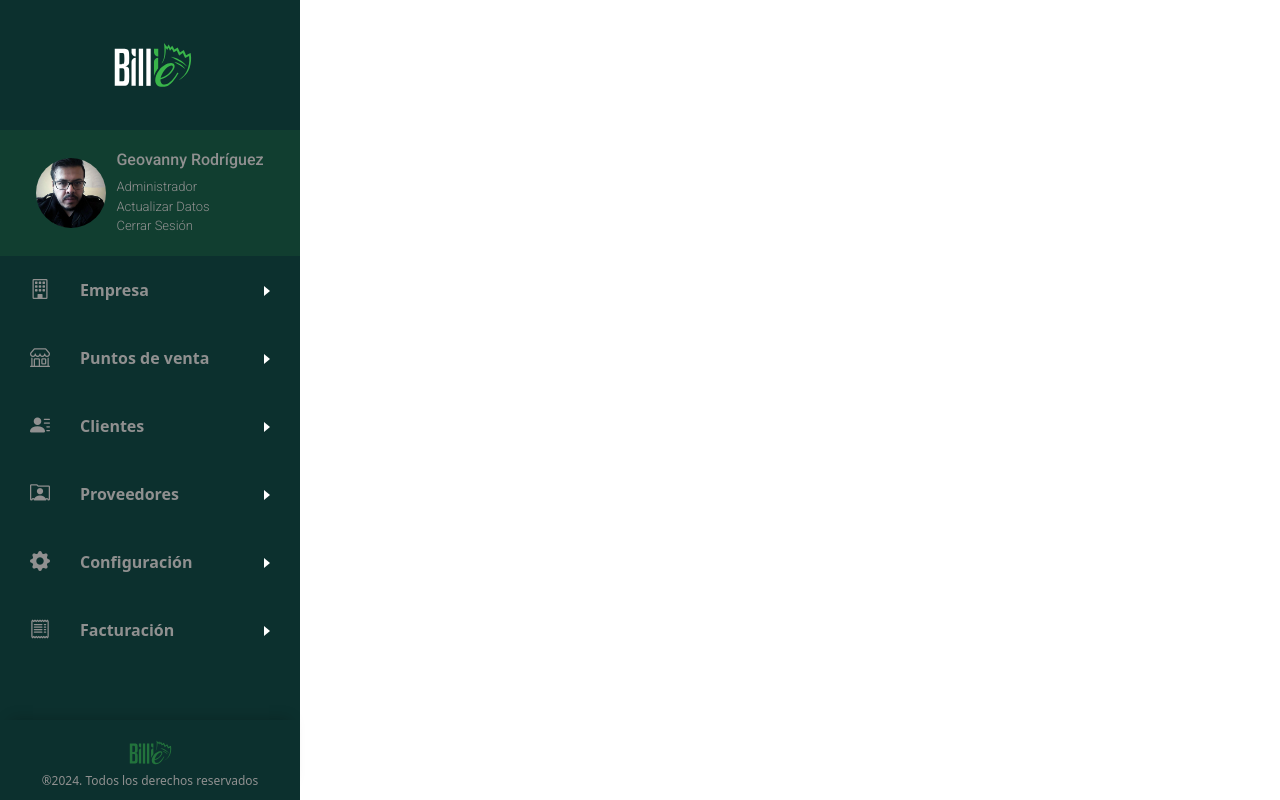
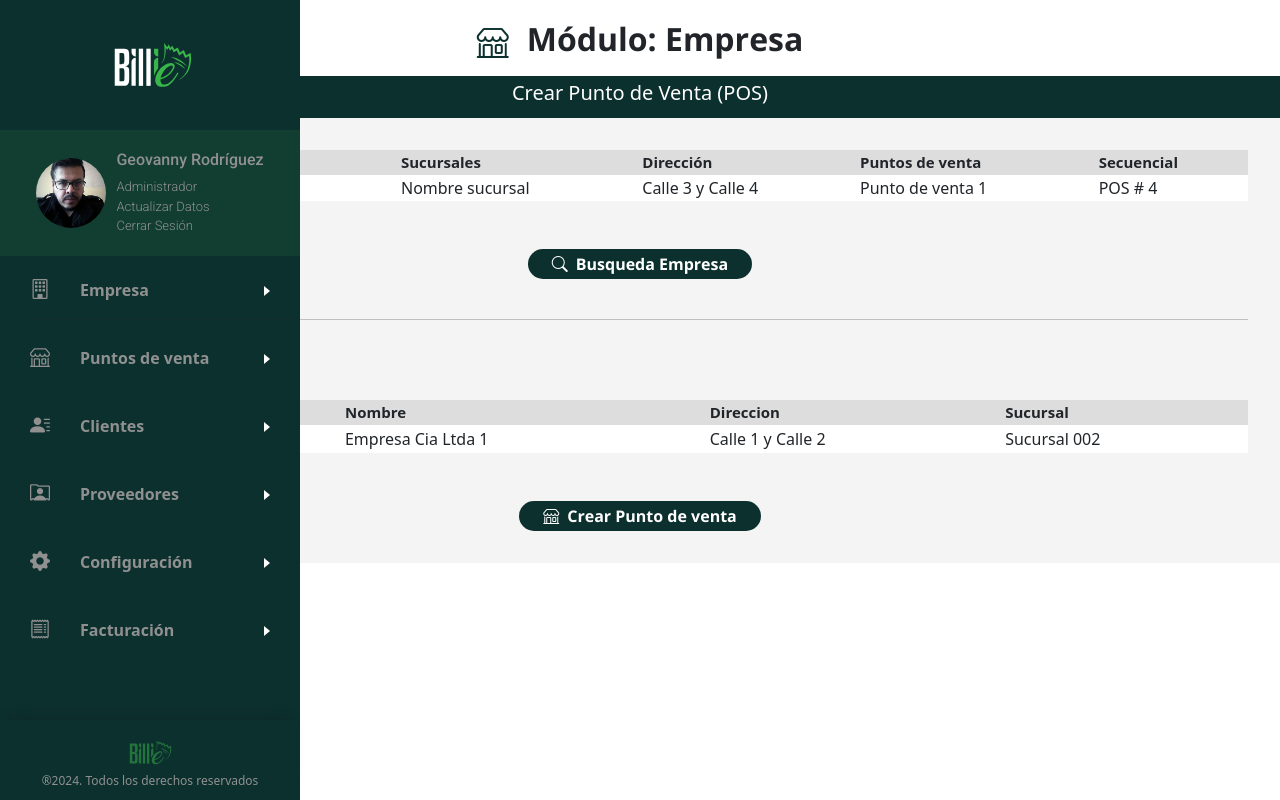
Before and after one commit to GeoRCH593/tfe-react, a React (Vite) app: page /puntos-de-venta/crearpos in a window 1280 px wide. Built offline with nearby package versions, Linux system fonts and the light colour scheme.

Commit message:
create module POS subpage crear pos

```diff
--- a/src/Components/SubPages/Empresa/BuscarSucursal.jsx
+++ b/src/Components/SubPages/Empresa/BuscarSucursal.jsx
@@ -1,6 +1,6 @@
 import {GlobalStyle} from '../../../styles/globalStyles';
 import {PageBody, BtnContain, BtnSubmit, TitlePage, FormTitle, FormComplete, FormDiv} from '../../../styles/Subpages/subpagesStyles';
-import {TableDeleteCompany} from './eliminarDatosStyle';
+import {TableDeleteCompany} from '../../../styles/Subpages/subpagesStyles';
 
 const Modul = "Empresa";
 const IconClass = "bi bi-building";
@@ -67,7 +67,7 @@ const BuscarSucursal = () => {
           <br />
           <hr />
           <div>
-            <h4>Lista de Sucursales:</h4>
+            <h5>Lista de Sucursales:</h5>
           </div>
           <TableDeleteCompany>
             <thead>
--- a/src/Components/SubPages/Empresa/BusquedaEmpresa.jsx
+++ b/src/Components/SubPages/Empresa/BusquedaEmpresa.jsx
@@ -1,6 +1,6 @@
 import {GlobalStyle} from '../../../styles/globalStyles';
 import {PageBody, BtnContain, BtnSubmit, TitlePage, FormTitle, FormComplete, FormDiv} from '../../../styles/Subpages/subpagesStyles';
-import {TableDeleteCompany} from './eliminarDatosStyle';
+import {TableDeleteCompany} from '../../../styles/Subpages/subpagesStyles.js'
 
 const Modul = "Empresa";
 const IconClass = "bi bi-building";
--- a/src/Components/SubPages/Empresa/CrearSucursal.jsx
+++ b/src/Components/SubPages/Empresa/CrearSucursal.jsx
@@ -8,7 +8,7 @@ import {
   FormComplete,
   FormDiv,
 } from "../../../styles/Subpages/subpagesStyles";
-import { TableDeleteCompany } from "./eliminarDatosStyle";
+import { TableDeleteCompany } from "../../../styles/Subpages/subpagesStyles.js";
 
 const Modul = "Empresa";
 const IconClass = "bi bi-building";
--- a/src/Components/SubPages/Empresa/EliminarDatos.jsx
+++ b/src/Components/SubPages/Empresa/EliminarDatos.jsx
@@ -8,7 +8,7 @@ import {
   FormComplete,
   FormDiv,
 } from "../../../styles/Subpages/subpagesStyles";
-import { TableDeleteCompany } from "./eliminarDatosStyle";
+import { TableDeleteCompany } from "../../../styles/Subpages/subpagesStyles.js";
 
 const Modul = "Empresa";
 const IconClass = "bi bi-building-fill";
--- a/src/Components/SubPages/Empresa/EliminarDatosSucursal.jsx
+++ b/src/Components/SubPages/Empresa/EliminarDatosSucursal.jsx
@@ -8,7 +8,7 @@ import {
   FormComplete,
   FormDiv,
 } from "../../../styles/Subpages/subpagesStyles";
-import { TableDeleteCompany } from "./eliminarDatosStyle";
+import { TableDeleteCompany } from "../../../styles/Subpages/subpagesStyles.js";
 import { SubTitleList } from "./eliminarDatosSucursalStyles";
 
 const Modul = "Empresa";
--- a/src/Components/SubPages/Empresa/eliminarDatosStyle.js
+++ /dev/null
@@ -1,15 +0,0 @@
-import styled from "styled-components";
-
-export const TableDeleteCompany =styled.table`
-width: 100%;
-align-items: center;
-justify-content: center;
- > thead {
-  background: #DDDDDD;
-  padding: 2em 3em;
- }
- > tbody {
-  padding-top: 1em;
-  padding: 2em 3em;
- }
-`;
--- /dev/null
+++ b/src/Components/SubPages/Puntos-de-venta/CrearPos.jsx
@@ -0,0 +1,97 @@
+import { GlobalStyle } from "../../../styles/globalStyles";
+import {
+  PageBody,
+  BtnContain,
+  BtnSubmit,
+  TitlePage,
+  FormTitle,
+  TablesContain,
+} from "../../../styles/Subpages/subpagesStyles";
+import { TableDeleteCompany } from "../../../styles/Subpages/subpagesStyles";
+import {SubTitleList} from '../Empresa/eliminarDatosSucursalStyles';
+
+const Modul = "Empresa";
+const IconClass = "bi bi-shop";
+const SubPageTitle = "Crear Punto de Venta (POS)";
+
+const CrearPos = () => {
+  return (
+    <PageBody>
+      <GlobalStyle></GlobalStyle>
+      <TitlePage>
+        <i className={IconClass}></i>
+        <h2>Módulo: {Modul}</h2>
+      </TitlePage>
+      <div>
+        <FormTitle>
+          <h5>{SubPageTitle}</h5>
+        </FormTitle>
+        <TablesContain>
+          <TableDeleteCompany>
+            <thead>
+              <tr>
+                <th>Código</th>
+                <th>Empresa</th>
+                <th>Sucursales</th>
+                <th>Dirección</th>
+                <th>Puntos de venta</th>
+                <th>Secuencial</th>
+              </tr>
+            </thead>
+            <tbody>
+            <tr>
+              <td>001</td>
+              <td>Empresa Cia Ltda 1</td>
+              <td>Nombre sucursal</td>
+              <td>Calle 3 y Calle 4</td>
+              <td>Punto de venta 1</td>
+              <td>POS # 4</td>
+            </tr>
+            </tbody>
+          </TableDeleteCompany>
+          <BtnContain>
+            <BtnSubmit type="submit">
+              <i className="bi bi-search"></i>Busqueda Empresa
+            </BtnSubmit>
+          </BtnContain>
+          <br />
+          <hr />
+          <SubTitleList>
+            <h5>Lista de Puntos de venta:</h5>
+          </SubTitleList>
+          <TableDeleteCompany>
+            <thead>
+              <tr>
+                <th>Valor Secuencial</th>
+                <th>Nombre</th>
+                <th>Direccion</th>
+                <th>Sucursal</th>
+              </tr>
+            </thead>
+            <tbody>
+            <tr>
+              <td>
+                <select>
+                  <option>001</option>
+                  <option>002</option>
+                  <option>003</option>
+                </select>
+              </td>
+              <td>Empresa Cia Ltda 1</td>
+              <td>Calle 1 y Calle 2</td>
+              <td>Sucursal 002</td>
+            </tr>
+            </tbody>
+          </TableDeleteCompany>
+          <BtnContain>
+            <BtnSubmit type="submit">
+              <i className="bi bi-shop"></i>Crear Punto de venta
+            </BtnSubmit>
+          </BtnContain>
+        </TablesContain>
+      </div>
+    </PageBody>
+  );
+};
+
+export default CrearPos;
--- a/src/routes/Router.jsx
+++ b/src/routes/Router.jsx
@@ -17,6 +17,7 @@ import CrearSucursal from '../Components/SubPages/Empresa/CrearSucursal';
 import ActualizarSucursal from '../Components/SubPages/Empresa/ActualizarSucursal';
 import EliminarDatosSucursal from '../Components/SubPages/Empresa/EliminarDatosSucursal';
 import BuscarSucursal from '../Components/SubPages/Empresa/BuscarSucursal';
+import CrearPos from '../Components/SubPages/Puntos-de-venta/CrearPos';
 
 const Router = () => (
   <BrowserRouter>
@@ -41,6 +42,7 @@ const Router = () => (
       <Route path='/empresa/actualizardatossucursal' element={<ActualizarSucursal/>} />
       <Route path='/empresa/eliminardatossucursal' element={<EliminarDatosSucursal />} />\
       <Route path='/empresa/buscarsucursal' element={<BuscarSucursal />} />
+      <Route path='/puntos-de-venta/crearpos' element={<CrearPos />}/>
     </Routes>
     </SideBar>
 </BrowserRouter>
--- a/src/styles/Subpages/subpagesStyles.js
+++ b/src/styles/Subpages/subpagesStyles.js
@@ -99,6 +99,31 @@ export const CheckBoxOne = styled.input`
   }
 `;
 
+/*Contenedor para 2 tablas CREAR BUSQUEDA ELIMINAR */
+export const TablesContain = styled.div`
+min-width: 900px;
+background: #F4F4F4;
+padding: 2em;
+`;
+
+/*Tabla de eliminar datos */
+export const TableDeleteCompany =styled.table`
+width: 100%;
+align-items: center;
+justify-content: center;
+ > thead {
+  background: #DDDDDD;
+  padding: 2em 3em;
+  font-size: 15px;
+  text-align: left;
+ }
+ > tbody {
+  background: #fff;
+  padding-top: 1em;
+  padding: 2em 3em;
+ }
+`;
+
 /*Contenedor boton enviar */
 export const BtnContain = styled.div`
 display: flex;
```
